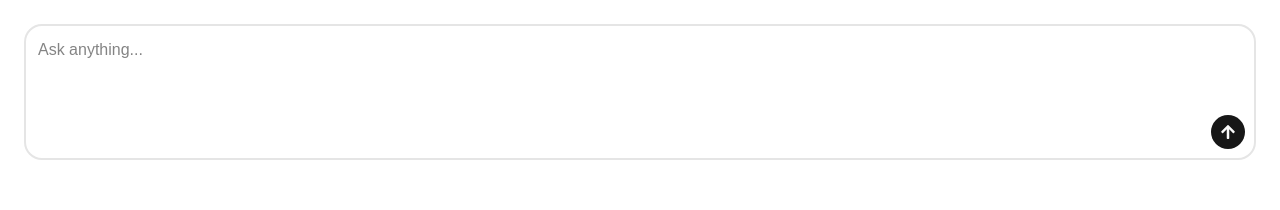
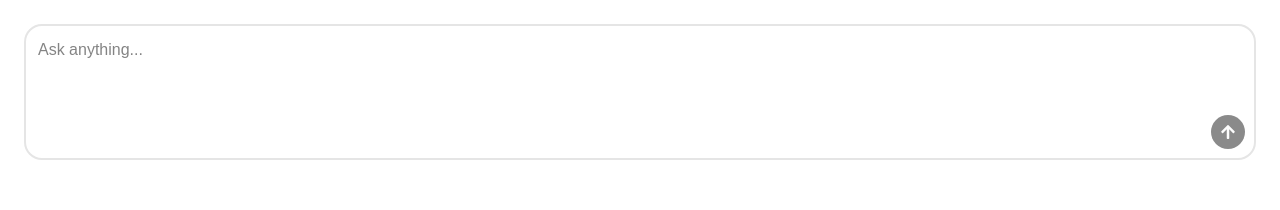
Before and after one commit to okshanaby/mosh-ai-chat-app, a React (Vite) app in the folder packages/client/: page / in a window 1280 px wide. Shown: the top 210 px of the page. Built offline with nearby package versions, Linux system fonts and the light colour scheme.

Commit message:
15-4.2--Handling-Form-Submission

```diff
--- a/packages/client/package.json
+++ b/packages/client/package.json
@@ -18,6 +18,7 @@
     "lucide-react": "^1.43.0",
     "react": "^19.2.8",
     "react-dom": "^19.2.8",
+    "react-hook-form": "^7.88.0",
     "react-icons": "^5.7.0",
     "shadcn": "^4.21.0",
     "tailwindcss": "^4.3.3",
--- a/packages/client/src/components/ChatBot.tsx
+++ b/packages/client/src/components/ChatBot.tsx
@@ -1,18 +1,46 @@
 import { Button } from './ui/button';
 import { FaArrowUp } from 'react-icons/fa';
+import { useForm } from 'react-hook-form';
+
+type ChatForm = {
+  prompt: string;
+};
 
 function ChatBot() {
+  const { register, reset, handleSubmit, formState } = useForm<ChatForm>();
+
+  const submitHandler = (data: ChatForm) => {
+    console.log(data);
+    reset();
+  };
+
+  const enterKeyHandler = (e: React.KeyboardEvent<HTMLTextAreaElement>) => {
+    if (e.key === 'Enter' && !e.shiftKey) {
+      e.preventDefault();
+      handleSubmit(submitHandler)();
+    }
+  };
+
   return (
-    <div className="relative border-2 p-3 rounded-2xl h-34">
+    <form onSubmit={handleSubmit(submitHandler)} className="relative border-2 p-3 rounded-2xl h-34">
       <textarea
+        {...register('prompt', {
+          required: true,
+          validate: (value) => value.trim().length > 0,
+        })}
         className="focus:outline-0 border-0 resize-none w-full h-full"
         placeholder="Ask anything..."
         maxLength={1000}
+        onKeyDown={enterKeyHandler}
       />
-      <Button className="rounded-full h-9 w-9 absolute bottom-2 right-2">
+      <Button
+        disabled={!formState.isValid}
+        type="submit"
+        className="rounded-full h-9 w-9 absolute bottom-2 right-2"
+      >
         <FaArrowUp />
       </Button>
-    </div>
+    </form>
   );
 }
 
```
Also changed, not shown: 1 other file (tests, documents, lock files or other folders).
